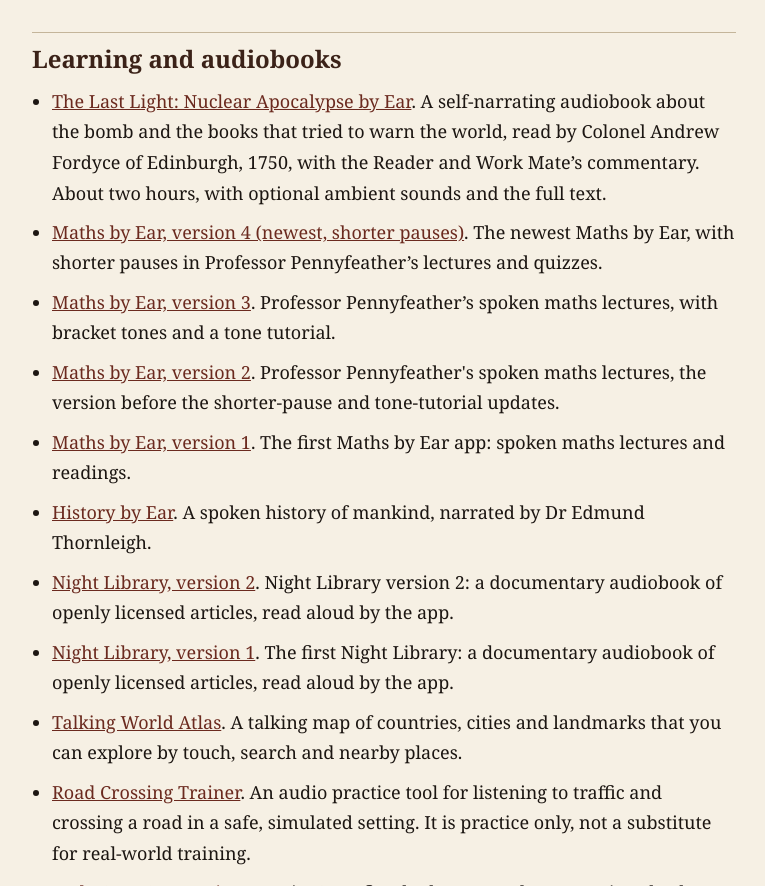
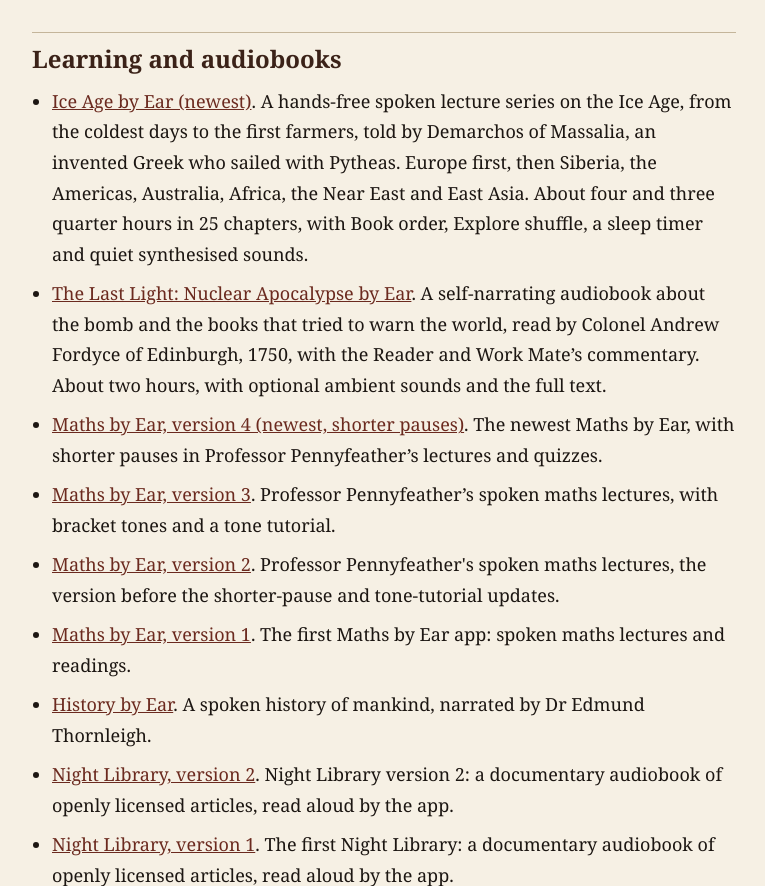
Before and after one commit to ahsantheman55-blip/ahsan-apps, a plain HTML site: page index.html in a window 1280 px wide. Shown: the part 1116-2002 px from the top of the page, without its empty margins (256-1021 px from the left). Drawn offline with Linux system fonts and the light colour scheme.

Commit message:
Add Ice Age by Ear

```diff
--- a/index.html
+++ b/index.html
@@ -50,6 +50,7 @@
   </ul>
   <h2>Learning and audiobooks</h2>
   <ul>
+    <li><a href="https://ahsantheman55-blip.github.io/ice-age-by-ear/">Ice Age by Ear (newest)</a>. A hands-free spoken lecture series on the Ice Age, from the coldest days to the first farmers, told by Demarchos of Massalia, an invented Greek who sailed with Pytheas. Europe first, then Siberia, the Americas, Australia, Africa, the Near East and East Asia. About four and three quarter hours in 25 chapters, with Book order, Explore shuffle, a sleep timer and quiet synthesised sounds.</li>
     <li><a href="https://ahsantheman55-blip.github.io/the-last-light/">The Last Light: Nuclear Apocalypse by Ear</a>. A self-narrating audiobook about the bomb and the books that tried to warn the world, read by Colonel Andrew Fordyce of Edinburgh, 1750, with the Reader and Work Mate’s commentary. About two hours, with optional ambient sounds and the full text.</li>
     <li><a href="https://ahsantheman55-blip.github.io/maths-by-ear-v4/">Maths by Ear, version 4 (newest, shorter pauses)</a>. The newest Maths by Ear, with shorter pauses in Professor Pennyfeather’s lectures and quizzes.</li>
     <li><a href="https://ahsantheman55-blip.github.io/maths-by-ear-v3/">Maths by Ear, version 3</a>. Professor Pennyfeather’s spoken maths lectures, with bracket tones and a tone tutorial.</li>
```
